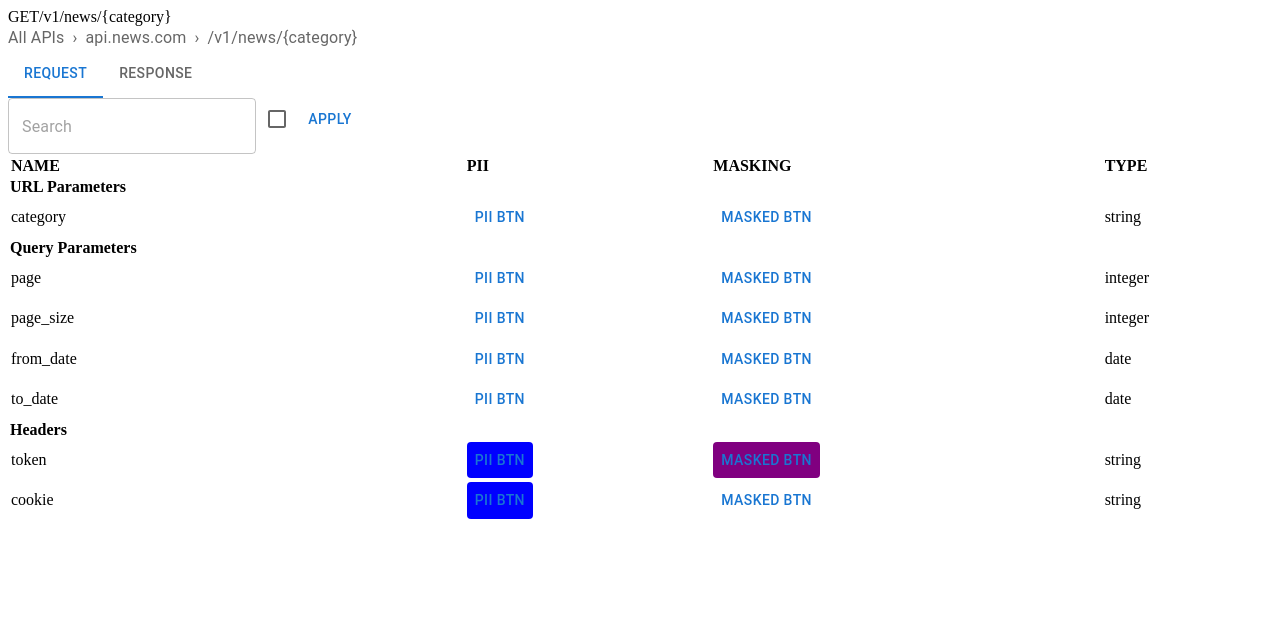
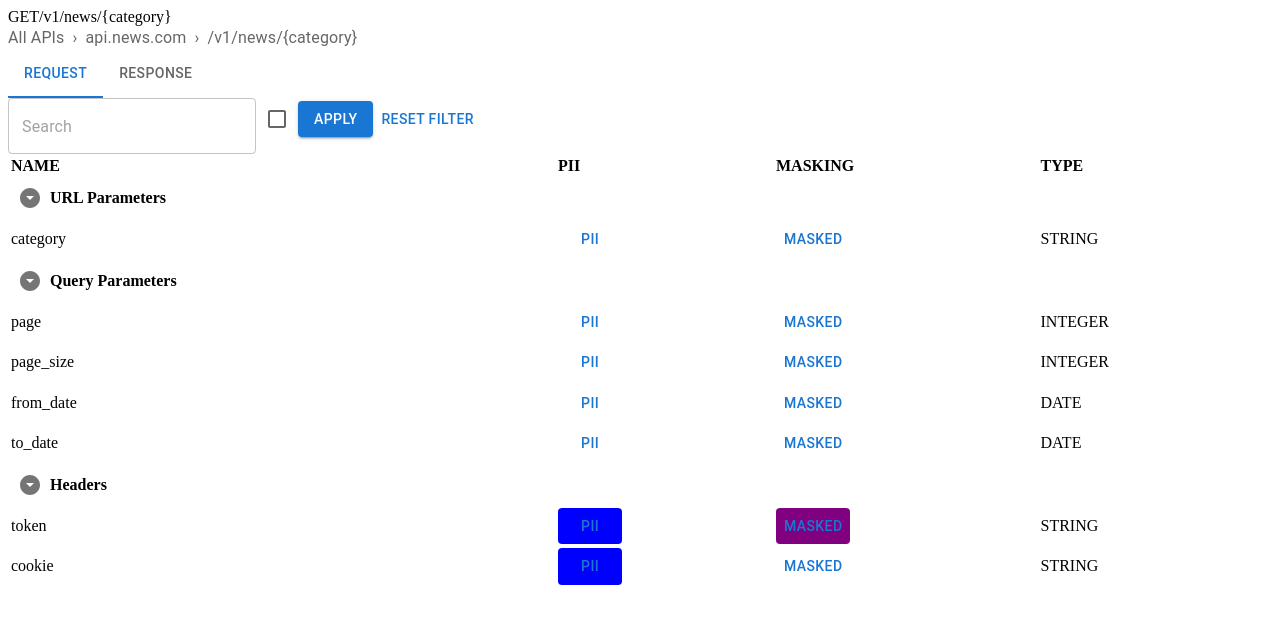
Before and after one commit to netanelvaknin/salt-assignment, a React (Create React App) app: page / in a window 1280 px wide. Shown: the top 624 px of the page. Built offline with nearby package versions, Linux system fonts and the light colour scheme.

Commit message:
final logic code fixes

```diff
--- a/package.json
+++ b/package.json
@@ -5,6 +5,7 @@
   "dependencies": {
     "@emotion/react": "^11.7.0",
     "@emotion/styled": "^11.6.0",
+    "@mui/icons-material": "^5.2.0",
     "@mui/material": "^5.2.2",
     "@testing-library/jest-dom": "^5.15.1",
     "@testing-library/react": "^11.2.7",
--- a/src/components/filter/Filter.tsx
+++ b/src/components/filter/Filter.tsx
@@ -1,11 +1,94 @@
+import { useState, useContext, useEffect } from "react";
 import { Button, Checkbox, TextField } from "@mui/material";
+import { RouteDetailsContext } from "../../contexts/route-details/RouteDetails";
 
 export const Filter = () => {
+  const { details, setFilteredDetails } = useContext(RouteDetailsContext);
+  const [showOnlyPii, setShowOnlyPii] = useState(false);
+  const [keyword, setKeyword] = useState("");
+
+  useEffect(() => {
+    if (keyword === "") {
+      setFilteredDetails(details);
+    }
+  }, [keyword, details, setFilteredDetails]);
+
+  const findRows = (param: any) => {
+    if (showOnlyPii) {
+      return (
+        param.name.toLowerCase().includes(keyword.toLowerCase()) &&
+        param.pii === true
+      );
+    } else {
+      return param.name.toLowerCase().includes(keyword.toLowerCase());
+    }
+  };
+
+  const findPiiRows = (param: any) => {
+    return param.pii === true;
+  };
+
+  const filterParameters = () => {
+    if (keyword === "" && !showOnlyPii) {
+      return setFilteredDetails(details);
+    }
+
+    const { request, response } = details;
+    const filteredRequest: any = {};
+    const filteredResponse: any = {};
+
+    if (keyword === "" && showOnlyPii) {
+      Object.entries(request).forEach(([key, value]: any) => {
+        filteredRequest[key] = value.filter(findPiiRows);
+      });
+
+      Object.entries(response).forEach(([key, value]: any) => {
+        filteredResponse[key] = value.filter(findPiiRows);
+      });
+    } else {
+      Object.entries(request).forEach(([key, value]: any) => {
+        filteredRequest[key] = value.filter(findRows);
+      });
+
+      Object.entries(response).forEach(([key, value]: any) => {
+        filteredResponse[key] = value.filter(findRows);
+      });
+    }
+
+    const filteredDetails = {
+      ...details,
+      request: filteredRequest,
+      response: filteredResponse,
+    };
+
+    setFilteredDetails(filteredDetails);
+  };
+
+  const resetFilter = () => {
+    setFilteredDetails(details);
+    setKeyword("");
+  };
+
+  const handleSubmit = (e: React.SyntheticEvent) => {
+    e.preventDefault();
+    filterParameters();
+  };
+
   return (
-    <form>
-      <TextField placeholder="Search" />
-      <Checkbox />
-      <Button>APPLY</Button>
+    <form onSubmit={handleSubmit}>
+      <TextField
+        placeholder="Search"
+        value={keyword}
+        onChange={(e) => setKeyword(e.target.value)}
+      />
+      <Checkbox
+        value={showOnlyPii}
+        onChange={(e) => setShowOnlyPii(e.target.checked)}
+      />
+      <Button type="submit" variant="contained">
+        APPLY
+      </Button>
+      <Button onClick={resetFilter}>Reset Filter</Button>
     </form>
   );
 };
--- a/src/components/route-details-table/RouteDetailsTable.styled.ts
+++ b/src/components/route-details-table/RouteDetailsTable.styled.ts
@@ -6,6 +6,7 @@ interface ButtonProps {
 
 export const RowHeading = styled("tr")`
   font-weight: bold;
+  cursor: pointer;
 `;
 
 export const PIIButton = styled(Button)<ButtonProps>(({ isActive }) => ({
--- a/src/components/route-details-table/RouteDetailsTable.tsx
+++ b/src/components/route-details-table/RouteDetailsTable.tsx
@@ -1,6 +1,9 @@
 import { useContext, useState } from "react";
 import { RouteDetailsContext } from "../../contexts/route-details/RouteDetails";
 import { RowHeading } from "./RouteDetailsTable.styled";
+import { IconButton, Grid } from "@mui/material";
+import ArrowDropDownCircleIcon from "@mui/icons-material/ArrowDropDownCircle";
+import TableHead from "./table-head/TableHead";
 import Row from "./row/Row";
 
 interface RouteDetailsTableProps {
@@ -12,7 +15,8 @@ export const RouteDetailsTable = ({
   data,
   tableName,
 }: RouteDetailsTableProps) => {
-  const { details, setDetails } = useContext(RouteDetailsContext);
+  const { filteredDetails, setFilteredDetails } =
+    useContext(RouteDetailsContext);
   const [collapsedRows, setCollapsedRows] = useState<any>({
     urlParams: true,
     queryParams: true,
@@ -25,10 +29,10 @@ export const RouteDetailsTable = ({
     property: string,
     index: number
   ) => {
-    const detailsCopy = { ...details };
+    const detailsCopy = { ...filteredDetails };
     const currentValue = detailsCopy[tableName][field][index][property];
     detailsCopy[tableName][field][index][property] = !currentValue;
-    setDetails(detailsCopy);
+    setFilteredDetails(detailsCopy);
   };
 
   const handleToggleCollapse = (rowName: string) => {
@@ -40,25 +44,25 @@ export const RouteDetailsTable = ({
 
   return (
     <table style={{ width: "100%", textAlign: "left" }}>
-      <thead>
-        <tr>
-          <th>NAME</th>
-          <th>PII</th>
-          <th>MASKING</th>
-          <th>TYPE</th>
-        </tr>
-      </thead>
+      <TableHead />
 
       <tbody>
         {data?.urlParams?.length > 0 && (
           <>
+            <Grid container alignItems="center">
+              <IconButton onClick={() => handleToggleCollapse("urlParams")}>
+                <ArrowDropDownCircleIcon />
+              </IconButton>
+
               <RowHeading onClick={() => handleToggleCollapse("urlParams")}>
                 URL Parameters
               </RowHeading>
+            </Grid>
+
             {collapsedRows.urlParams &&
-              data?.urlParams?.map((params: any, index: number) => {
-                return (
+              data?.urlParams?.map((params: any, index: number) => (
                 <Row
+                  key={index}
                   index={index}
                   field="urlParams"
                   name={params.name}
@@ -67,20 +71,25 @@ export const RouteDetailsTable = ({
                   type={params.type}
                   handleToggleButton={handleToggleButton}
                 />
-                );
-              })}
+              ))}
           </>
         )}
 
         {data?.queryParams?.length > 0 && (
           <>
+            <Grid container alignItems="center">
+              <IconButton onClick={() => handleToggleCollapse("queryParams")}>
+                <ArrowDropDownCircleIcon />
+              </IconButton>
               <RowHeading onClick={() => handleToggleCollapse("queryParams")}>
                 Query Parameters
               </RowHeading>
+            </Grid>
+
             {collapsedRows.queryParams &&
-              data?.queryParams?.map((params: any, index: number) => {
-                return (
+              data?.queryParams?.map((params: any, index: number) => (
                 <Row
+                  key={index}
                   index={index}
                   field="queryParams"
                   name={params.name}
@@ -89,20 +98,25 @@ export const RouteDetailsTable = ({
                   type={params.type}
                   handleToggleButton={handleToggleButton}
                 />
-                );
-              })}
+              ))}
           </>
         )}
 
         {data?.headers?.length > 0 && (
           <>
+            <Grid container alignItems="center">
+              <IconButton onClick={() => handleToggleCollapse("headers")}>
+                <ArrowDropDownCircleIcon />
+              </IconButton>
               <RowHeading onClick={() => handleToggleCollapse("headers")}>
                 Headers
               </RowHeading>
+            </Grid>
+
             {collapsedRows.headers &&
-              data?.headers?.map((header: any, index: number) => {
-                return (
+              data?.headers?.map((header: any, index: number) => (
                 <Row
+                  key={index}
                   index={index}
                   field="headers"
                   name={header.name}
@@ -111,20 +125,25 @@ export const RouteDetailsTable = ({
                   type={header.type}
                   handleToggleButton={handleToggleButton}
                 />
-                );
-              })}
+              ))}
           </>
         )}
 
         {data?.body?.length > 0 && (
           <>
+            <Grid container alignItems="center">
+              <IconButton onClick={() => handleToggleCollapse("body")}>
+                <ArrowDropDownCircleIcon />
+              </IconButton>
               <RowHeading onClick={() => handleToggleCollapse("body")}>
                 Body
               </RowHeading>
+            </Grid>
+
             {collapsedRows.body &&
-              data?.body?.map((item: any, index: number) => {
-                return (
+              data?.body?.map((item: any, index: number) => (
                 <Row
+                  key={index}
                   index={index}
                   field="body"
                   name={item.name}
@@ -133,8 +152,7 @@ export const RouteDetailsTable = ({
                   type={item.type}
                   handleToggleButton={handleToggleButton}
                 />
-                );
-              })}
+              ))}
           </>
         )}
       </tbody>
--- a/src/components/route-details-table/row/Row.tsx
+++ b/src/components/route-details-table/row/Row.tsx
@@ -29,7 +29,7 @@ export const Row = ({
           isActive={pii}
           onClick={() => handleToggleButton(field, "pii", index)}
         >
-          pii btn
+          PII
         </PIIButton>
       </td>
       <td>
@@ -37,10 +37,10 @@ export const Row = ({
           isActive={masked}
           onClick={() => handleToggleButton(field, "masked", index)}
         >
-          masked btn
+          MASKED
         </MaskedButton>
       </td>
-      <td>{type}</td>
+      <td>{type.toUpperCase()}</td>
     </tr>
   );
 };
--- /dev/null
+++ b/src/components/route-details-table/table-head/TableHead.tsx
@@ -0,0 +1,14 @@
+export const TableHead = () => {
+  return (
+    <thead>
+      <tr>
+        <th>NAME</th>
+        <th>PII</th>
+        <th>MASKING</th>
+        <th>TYPE</th>
+      </tr>
+    </thead>
+  );
+};
+
+export default TableHead;
--- a/src/contexts/route-details/RouteDetails.tsx
+++ b/src/contexts/route-details/RouteDetails.tsx
@@ -9,6 +9,7 @@ interface RouteDetailsProps {
 
 export const RouteDetails = ({ children }: RouteDetailsProps) => {
   const [details, setDetails] = useState<any>(null);
+  const [filteredDetails, setFilteredDetails] = useState<any>(details);
 
   useEffect(function getRouteDetails() {
     (async () => {
@@ -17,6 +18,7 @@ export const RouteDetails = ({ children }: RouteDetailsProps) => {
 
         if (data) {
           setDetails(data);
+          setFilteredDetails(data);
         }
       } catch (error) {
         alert("Something went wrong...");
@@ -28,7 +30,9 @@ export const RouteDetails = ({ children }: RouteDetailsProps) => {
     <RouteDetailsContext.Provider
       value={{
         details,
+        filteredDetails,
         setDetails,
+        setFilteredDetails,
       }}
     >
       {children}
--- a/src/pages/route-details/RouteDetails.tsx
+++ b/src/pages/route-details/RouteDetails.tsx
@@ -6,9 +6,10 @@ import EndpointDetails from "../../components/endpoint-details/EndpointDetails";
 import Filter from "../../components/filter/Filter";
 
 export const RouteDetails = () => {
-  const { details } = useContext(RouteDetailsContext);
+  const { details, filteredDetails } = useContext(RouteDetailsContext);
   const [tab, setTab] = useState(0);
-  const tabsData = [details?.request, details?.response];
+  const tabsData = [filteredDetails?.request, filteredDetails?.response];
+  const selectedTabData = tabsData[tab];
 
   const handleTabChange = (event: React.SyntheticEvent, newValue: number) => {
     setTab(newValue);
@@ -29,7 +30,7 @@ export const RouteDetails = () => {
 
       <Filter />
 
-      <EndpointDetails value={tab} data={tabsData[tab]} />
+      <EndpointDetails value={tab} data={selectedTabData} />
     </div>
   );
 };
```
Also changed, not shown: 1 other file (tests, documents, lock files or other folders). Lines whose indentation alone changed are shown as unchanged.
